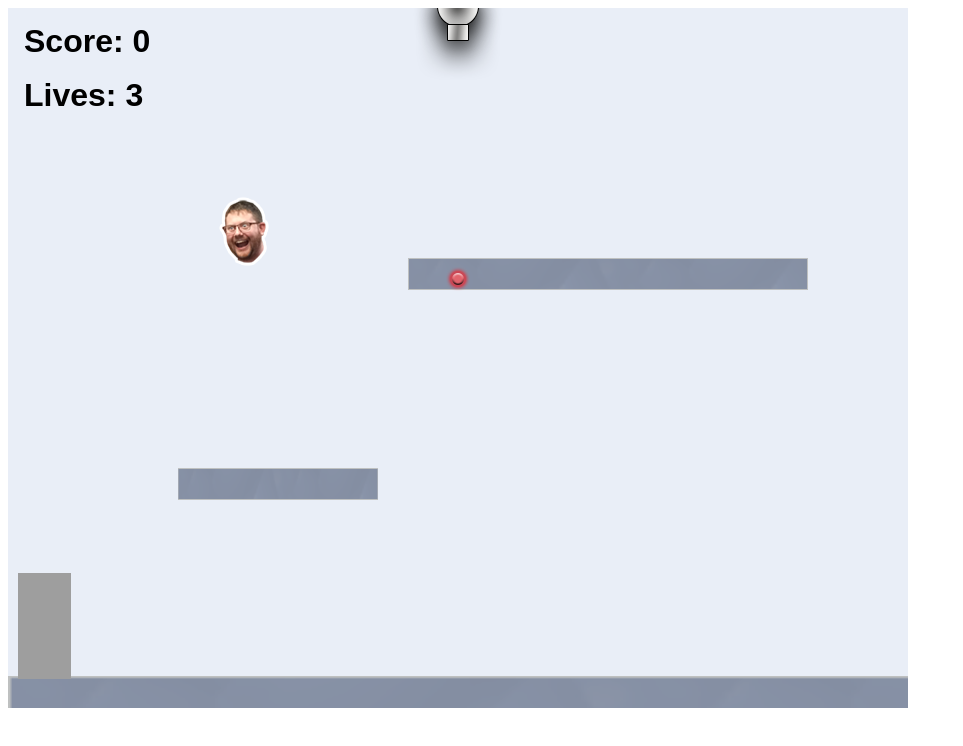
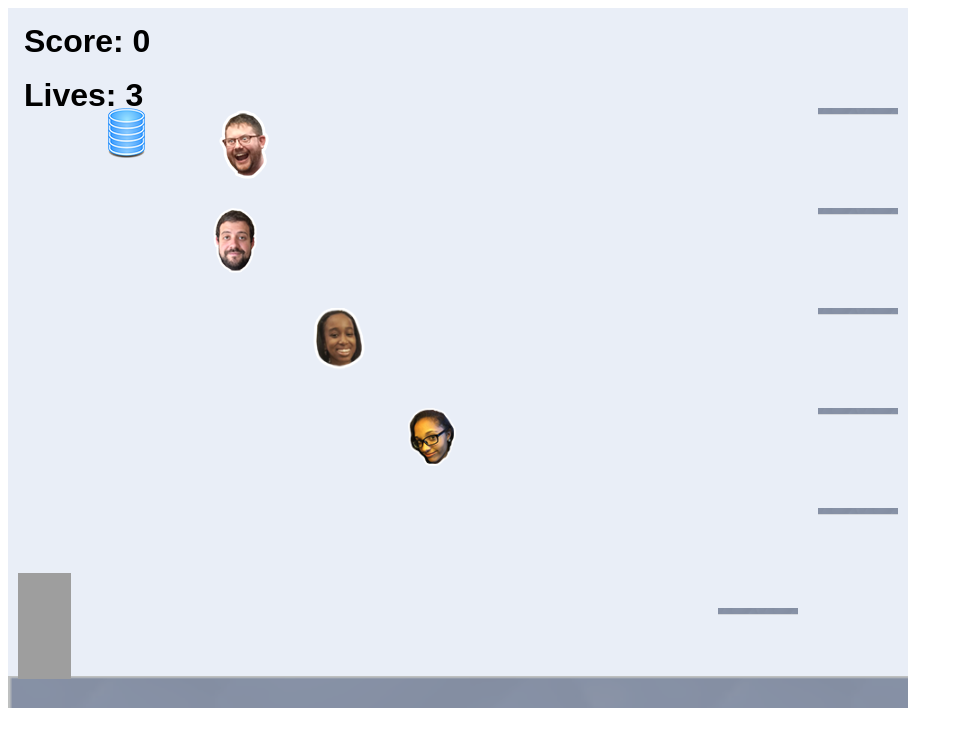
Before and after one commit to BrettLanoux/My-wonderful-website2, a website: page projects/platformer/index.html in a window 1280 px wide. Shown: the whole page, without its empty margins (0-963 px from the left). Drawn offline with Linux system fonts and the light colour scheme; animation ran at ten frames a second.

Commit message:
add index.html file

```diff
--- a/projects/platformer/js/init/cannon.js
+++ b/projects/platformer/js/init/cannon.js
@@ -26,8 +26,6 @@
         ////////////////////////////////////////////////////////////////////////
         // ALL YOUR CODE GOES BELOW HERE ///////////////////////////////////////
 
-        // example:
-        createCannon("top", 450);
 
 
         // ALL YOUR CODE GOES ABOVE HERE ///////////////////////////////////////
--- a/projects/platformer/js/init/collectable.js
+++ b/projects/platformer/js/init/collectable.js
@@ -36,10 +36,19 @@
         ////////////////////////////////////////////////////////////////////////
         // ALL YOUR CODE GOES BELOW HERE ///////////////////////////////////////
 
-        // example:
-        createCollectable(type.steve, 200, 170, 6, 0.7);
-
-
+        createCollectable(type.steve, 200, 100,);
+        createCollectable(
+            type.db, 100, 100
+            );
+        createCollectable(
+            type.max, 200, 200
+            );
+        createCollectable(
+            type.grace, 300, 300
+        );
+        createCollectable(
+            type.kennedi, 400, 400
+        );
 
         // ALL YOUR CODE GOES ABOVE HERE ///////////////////////////////////////
         ////////////////////////////////////////////////////////////////////////
--- a/projects/platformer/js/init/platform.js
+++ b/projects/platformer/js/init/platform.js
@@ -28,17 +28,26 @@
 
         ////////////////////////////////////////////////////////////////////////
         // ALL YOUR CODE GOES BELOW HERE ///////////////////////////////////////
-
-        /*
-         * ground : here, we create a floor. Given the width of of the platform
-         * asset, giving it a scaleX and scaleY of 2 will stretch it across the
-         * bottom of the game.
-         */
+        createPlatform(
+            710, 600, 0.2, 0.2
+        );
+        createPlatform(
+            810, 500, 0.2, 0.2
+        );
+        createPlatform(
+            810, 400, 0.2, 0.2
+        );
+        createPlatform(
+            810, 300, 0.2, 0.2
+        );
+        createPlatform(
+            810, 200, 0.2, 0.2
+        );
+        createPlatform(
+            810, 100, 0.2, 0.2
+        );
         createPlatform(0, game.world.height - 32, 3, 2);    // DO NOT DELETE
 
-        // example:
-        createPlatform(400, 250);
-        createPlatform(170, 460, 0.5);
 
         // ALL YOUR CODE GOES ABOVE HERE ///////////////////////////////////////
         ////////////////////////////////////////////////////////////////////////
```
Also changed, not shown: index.html (+1 -2 lines), portfolio.html (+6 -8 lines).
